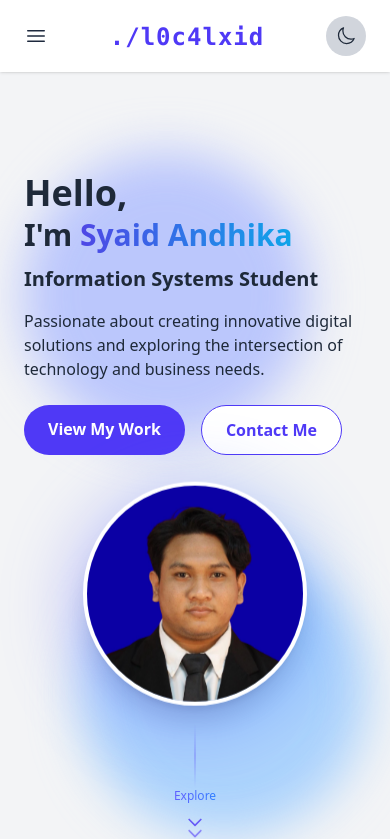
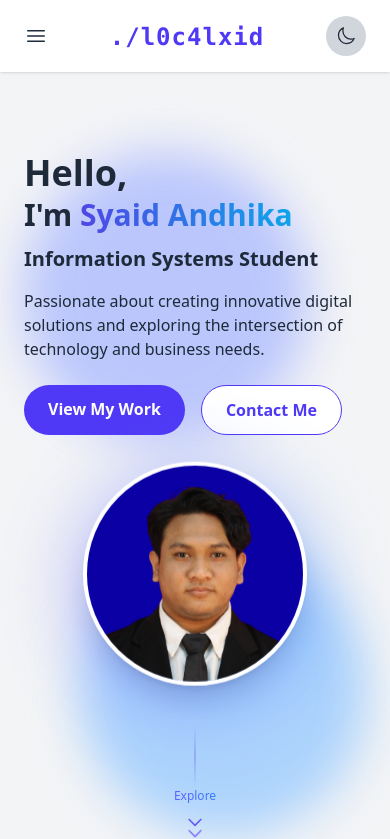
Before and after one commit to l0c4lxid/my-profile, a Next.js app: page / in a window 390 px wide. Shown: the top 839 px of the page. Built offline with nearby package versions, Linux system fonts and the light colour scheme.

Commit message:
navbar -mt

```diff
--- a/src/app/components/Hero.tsx
+++ b/src/app/components/Hero.tsx
@@ -19,7 +19,7 @@ export default function Hero({ darkMode }: HeroProps) {
       </div>
 
       {/* Content container */}
-      <div className="container mx-auto px-6 relative z-10 mt-0 sm:mt-4 pb-24 sm:pb-28">
+      <div className="container mx-auto px-6 relative z-10 -mt-10 sm:mt-4 pb-24 sm:pb-28">
         <div className="flex flex-col md:flex-row items-center">
           {/* Left column - Text content */}
           <div className="md:w-1/2 mb-10 md:mb-0">
```
